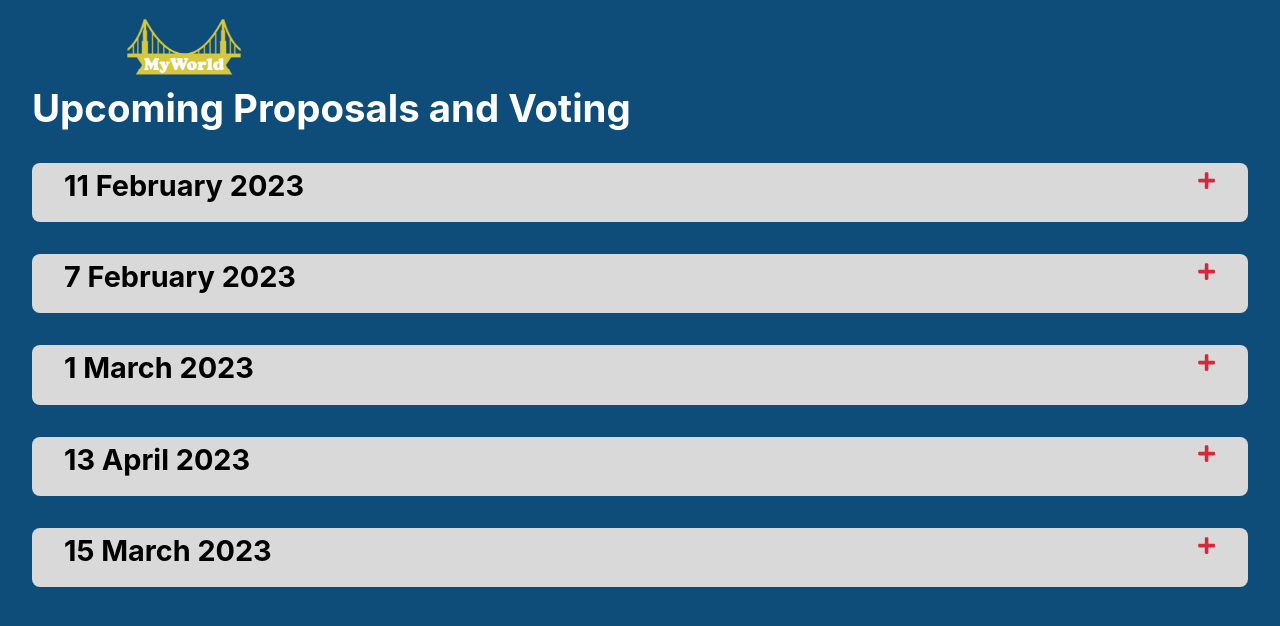
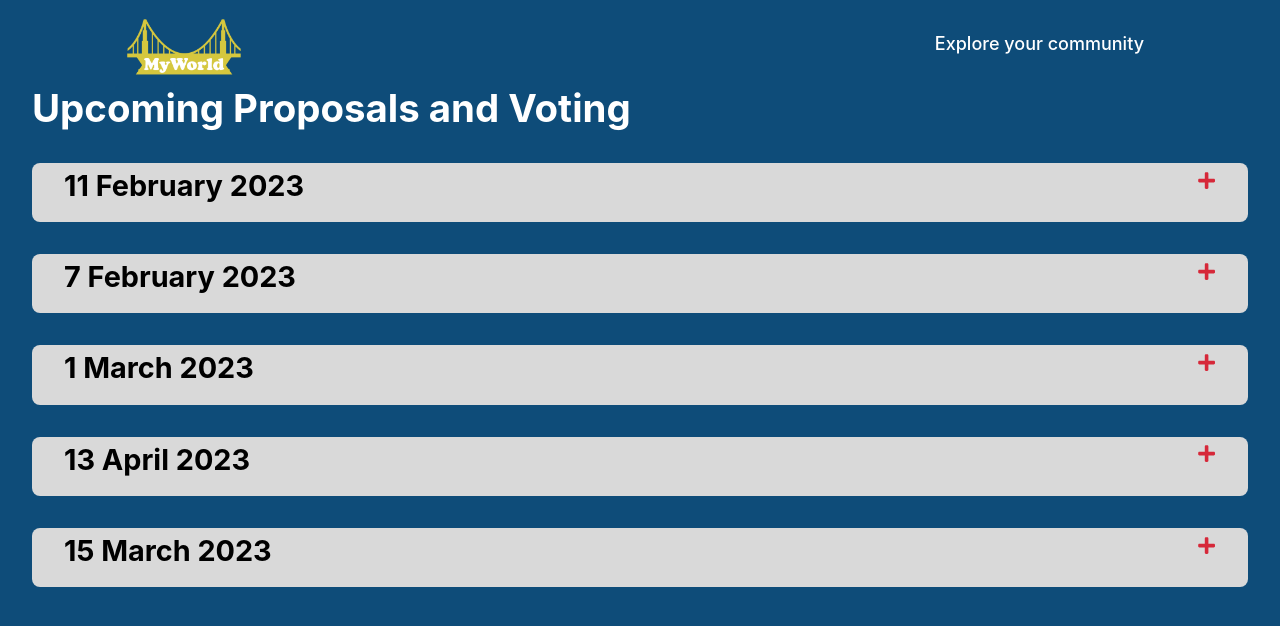
Before and after one commit to GhostOf0days/CMU-Tartan-Hacks-2023, a React (Create React App) app in the folder myworld/: page /ideaPage in a window 1280 px wide. Shown: the top 626 px of the page. Built offline with nearby package versions, Linux system fonts and the light colour scheme.

Commit message:
added a text to nav bar

```diff
--- a/myworld/src/component/navbar/navbar.js
+++ b/myworld/src/component/navbar/navbar.js
@@ -16,11 +16,11 @@ const Navbar = () => {
 
             </div>
 
-            {/* <div className='links'>
-                <div to='#project' className='nav project'>First Idea Friday</div>
-                <div to='#about' className='nav'>Local Issues</div>
-                <div className='nav' href='/'>Events</div>
-            </div> */}
+            <div className='links'>
+                <div to='#project' className='nav project'>Explore your community</div>
+                {/* <div to='#about' className='nav'>Local Issues</div> */}
+                {/* <div className='nav' href='/'>Events</div> */}
+            </div>
         </div>
     );
 };
--- a/myworld/src/screens/Home.css
+++ b/myworld/src/screens/Home.css
@@ -111,7 +111,7 @@ Link {
   height: auto;
   border-radius: 1%;
   z-index: 5;
-  border: 2px solid #192E4D;
+  box-shadow: 0 0px 20px -5px #041140;
 }
 
 h3 {
```
